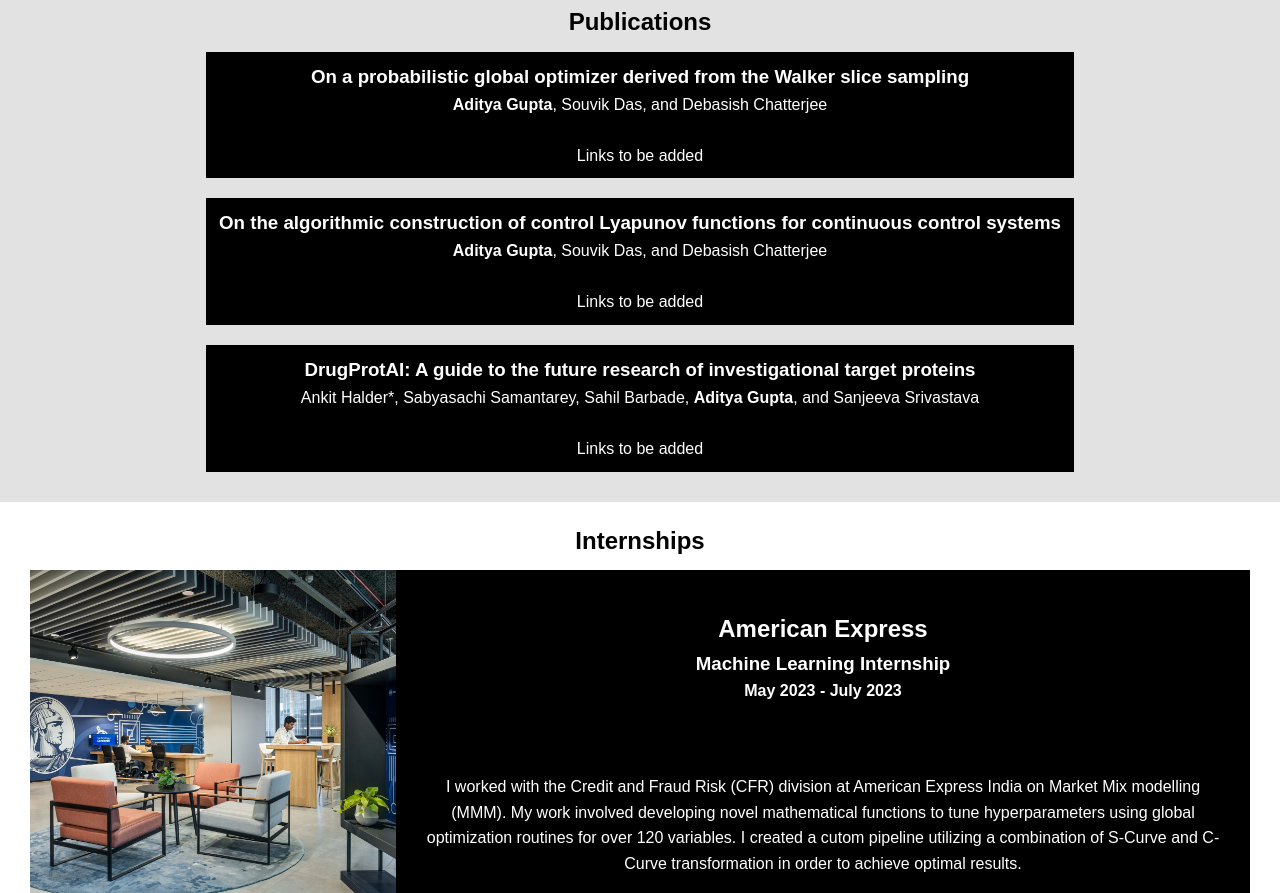
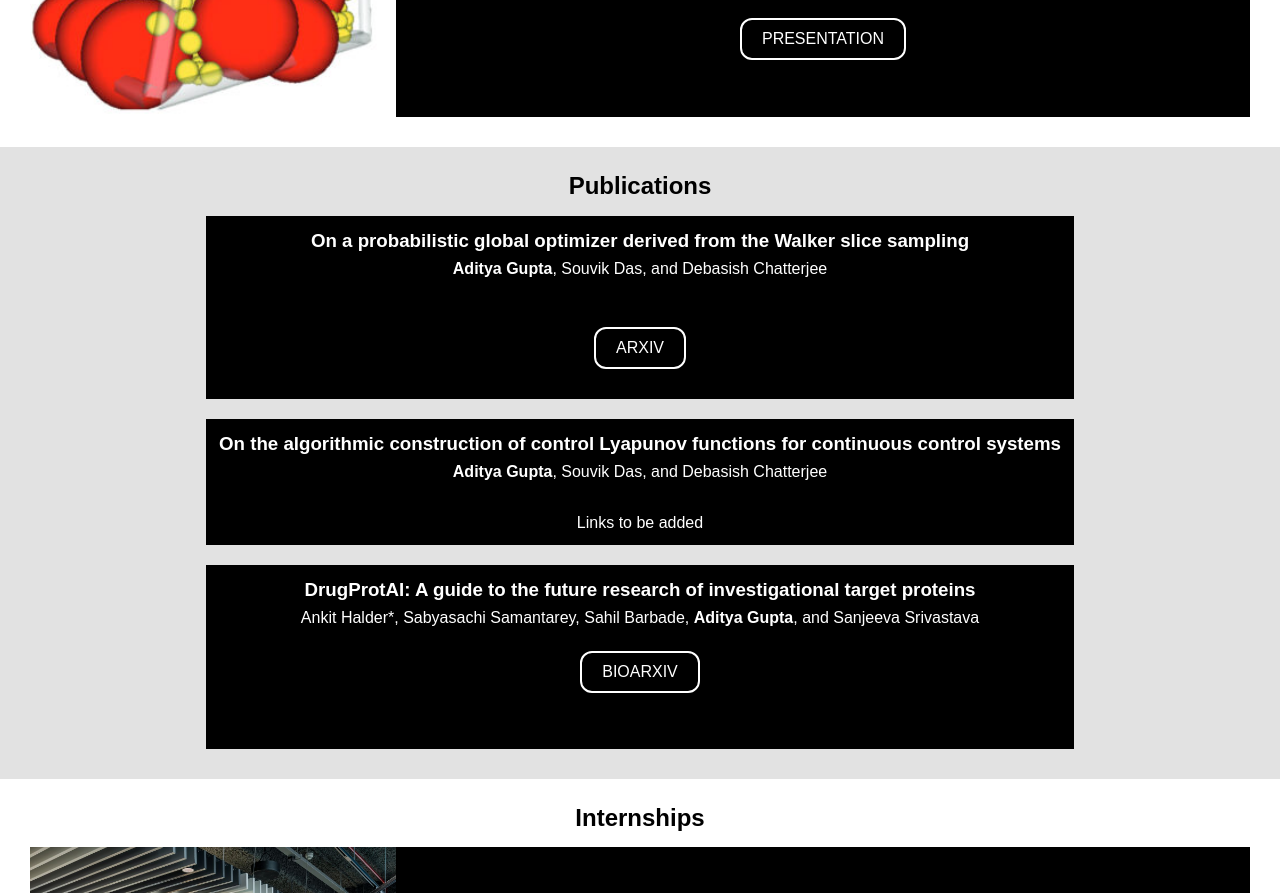
Before and after one commit to Aditya-Gupta26/Aditya-Gupta26.github.io, a plain HTML site: page index.html in a window 1280 px wide. Shown: the part 3548-4441 px from the top of the page. Drawn offline with Linux system fonts and the light colour scheme; a script that the page names is missing.

Commit message:
Added paper links

```diff
--- a/index.html
+++ b/index.html
@@ -82,7 +82,7 @@
                         <h2>SwiftNav: A probabilistic global optimizer</h2>
                         <h3><a href = "https://www.sc.iitb.ac.in/~chatterjee/master/homepage/index.html" style="color: yellow; text-decoration: none;">Prof. Debasish Chatterjee</a> | Department of Systems and Controls Engineering, IIT Bombay</h3>
                         <p>Created a novel global optimization algorithm (SwiftNav) based on probabilistic Markov-chain Monte Carlo (MCMC) samplers. It aims at obtaining the global minima for a given function over a compact domain. We utilized the Walker-Slice sampler and implemented Gibbs sampling for robust high-dimensional computations. Further, the search space for any function over the compact domain was discretized dynamically -- meaning that the grid could be refined or made coarser on the fly. Lastly, parallel processing was employed to make high-dimensional optimizations quick. </p>
-                        <!--<button class = "styled-button">Paper</button>-->
+                        <button class = "styled-button" onclick="window.open('https://arxiv.org/abs/2411.03851', '_blank');">Paper</button>
                     </div>
                 </div>
 
@@ -106,7 +106,7 @@
                         <h2>DrugProtAI: Protein druggability predictor</h2>
                         <h3><a href = "https://scholar.google.co.in/citations?user=CUzQFQQAAAAJ&hl=en" style="color: yellow; text-decoration: none;">Prof. Sanjeeva Srivastava</a> | Department of Biosciences and Bioengineering, IIT Bombay</h3>
                         <p>We developed a comprehensive tool used to evaluate the druggability potential of 20000+ human proteins. We introduced a novel Partition Ensemble Classifier (PEC), running multiple ML models that analyse 183 biophysical and protein sequence-specific properties. Our <a href = "https://drugprotai.pythonanywhere.com/" style="color: yellow; text-decoration: none;">website</a> acts like a knowledgebase, offering druggabilty predictions and access to 2M+ publications on drug targets along with multiple additional features.</p>
-                        <!--<button class = "styled-button">Paper</button>-->
+                        <button class = "styled-button" onclick="window.open('https://www.biorxiv.org/content/10.1101/2024.11.05.622045v1', '_blank');">Paper</button>
                     </div>
                 </div>
 
@@ -147,7 +147,7 @@
                         <h3>On a probabilistic global optimizer derived from the Walker slice sampling</h3>
                         <p><strong>Aditya Gupta</strong>, Souvik Das, and Debasish Chatterjee</p>
                         <! -- <button class = "styled-button">ArXiv</button> -->
-                        <p>Links to be added</p>
+                        <button class = "styled-button" onclick="window.open('https://arxiv.org/abs/2411.03851', '_blank');">ArXiv</button>
                 </div>
 
                 <div class="outer-div2">
@@ -162,8 +162,9 @@
 
                     <h3>DrugProtAI: A guide to the future research of investigational target proteins</h3>
                     <p>Ankit Halder*, Sabyasachi Samantarey, Sahil Barbade, <strong>Aditya Gupta</strong>, and Sanjeeva Srivastava</p>
+                    <button class = "styled-button" onclick="window.open('https://www.biorxiv.org/content/10.1101/2024.11.05.622045v1', '_blank');">BioArXiv</button>
                     <! -- <button class = "styled-button">BioArXiv</button> -->
-                    <p>Links to be added</p>
+
 
                 </div>
             </div>
```
